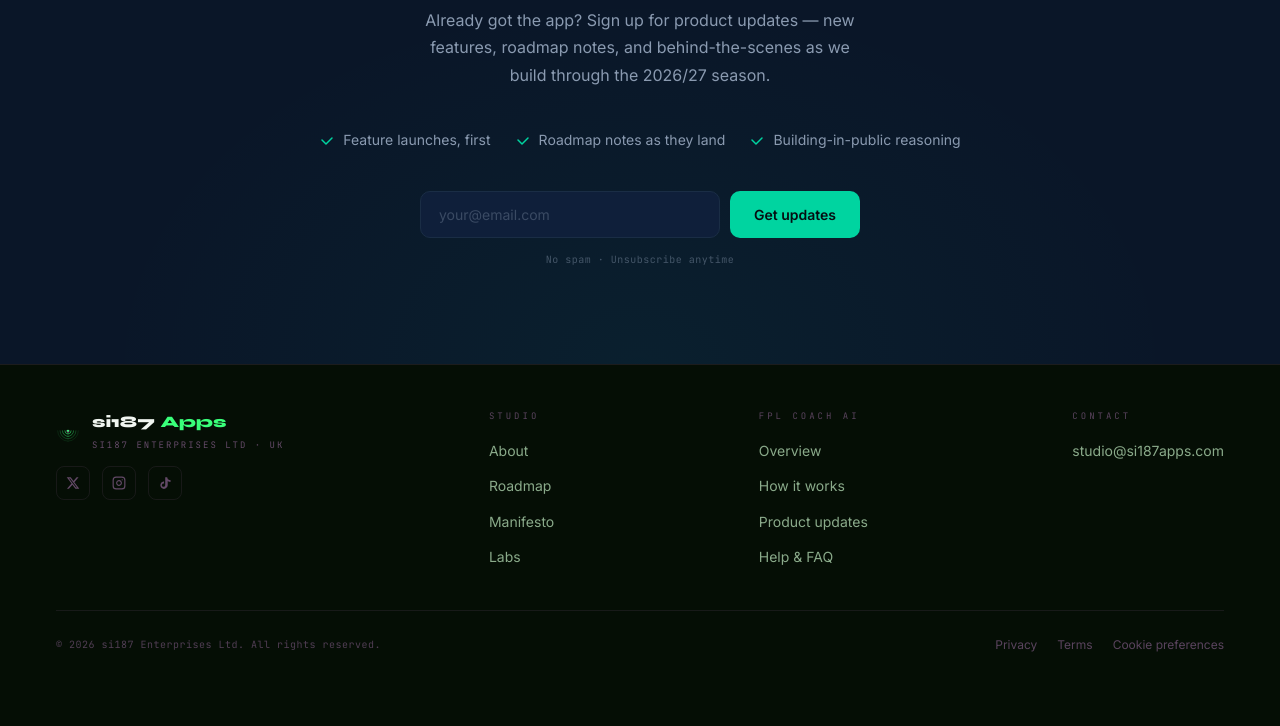
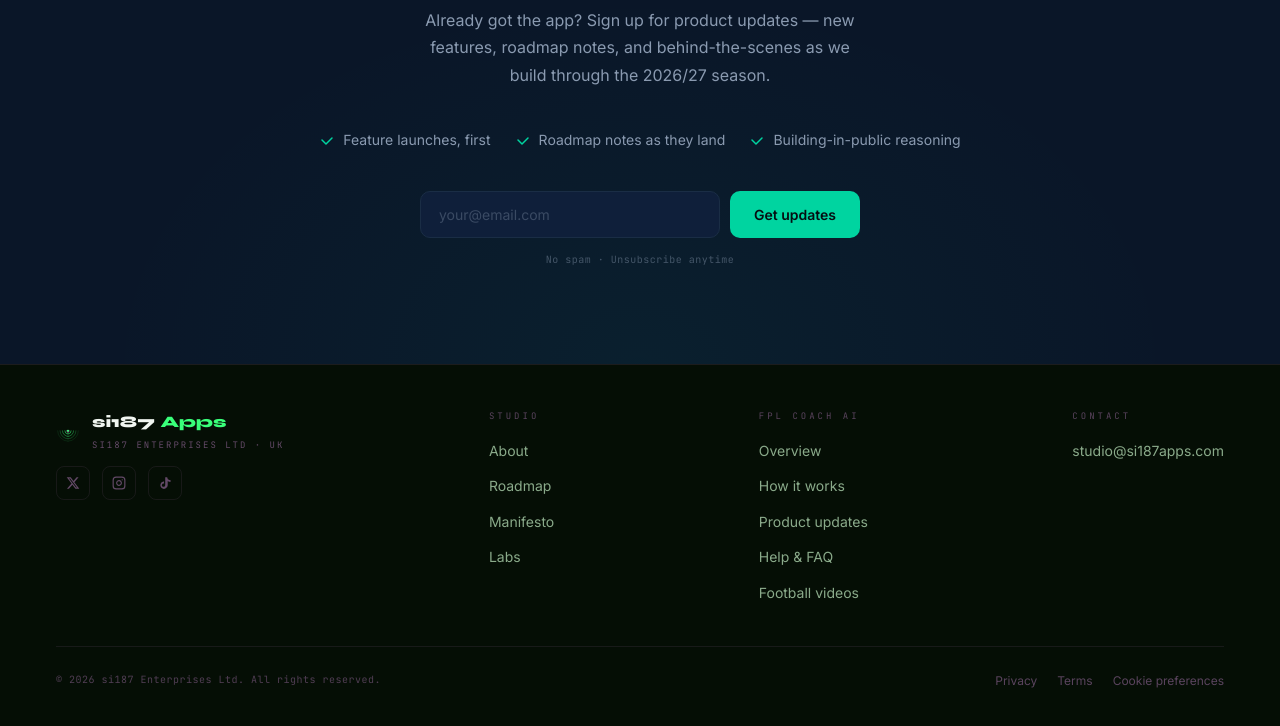
Before and after one commit to si187apps/si187apps.github.io, a plain HTML site: page fpl-coach-ai/index.html in a window 1280 px wide. Shown: the part 7939-8665 px from the top of the page. Before the commit the page ends 8637 px from the top, so only its background shows below. Drawn offline with Linux system fonts and the light colour scheme.

Commit message:
Add understated 'Football videos' footer link on the 3 football app pages
Links to the public Ball and Chain: Football playlist (football only, no crypto).

Co-Authored-By: Claude Opus 5.5 <noreply@anthropic.com>

```diff
--- a/fpl-coach-ai/index.html
+++ b/fpl-coach-ai/index.html
@@ -1533,6 +1533,7 @@ footer {
       <li><a href="#how-it-works">How it works</a></li>
       <li><a href="#waitlist">Product updates</a></li>
       <li><a href="/fpl-coach-ai/help/">Help & FAQ</a></li>
+      <li><a href="https://www.youtube.com/playlist?list=PLVqdrnsRa2Zg" target="_blank" rel="noopener">Football videos</a></li>
     </ul>
   </div>
   <div class="footer-col">
```
Also changed, not shown: retro-manager/index.html (+1 -0 lines), seasons/index.html (+1 -0 lines).
